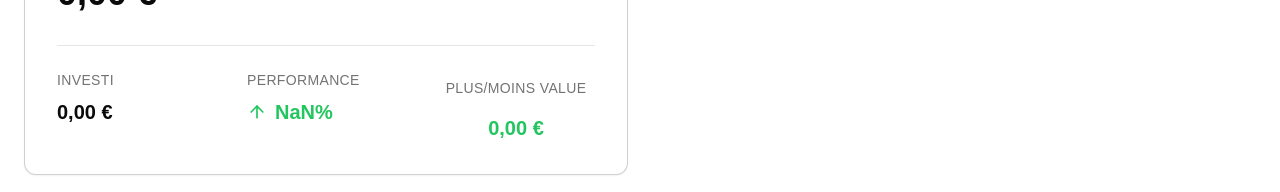
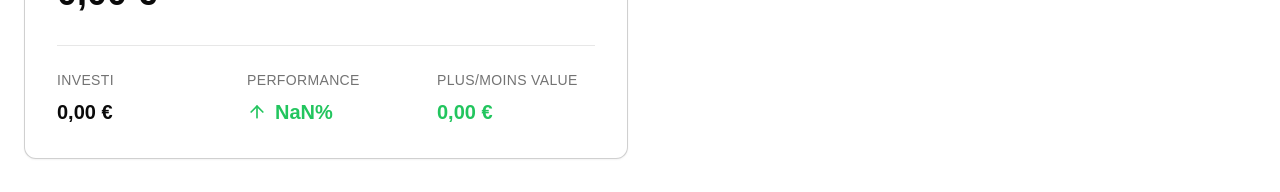
Before and after one commit to valentingnt/dashboard-invest, a Next.js app: page / in a window 1280 px wide. Shown: the part 204-396 px from the top of the page. Built offline with nearby package versions, Linux system fonts and the light colour scheme; no server answers; the database is empty.

Commit message:
fix: No class on currency wrapper

```diff
--- a/src/components/dashboard/portfolio-summary.tsx
+++ b/src/components/dashboard/portfolio-summary.tsx
@@ -45,7 +45,7 @@ export function PortfolioSummary({
                   </p>
                 </div>
               </div>
-              <div className="flex items-center gap-2 mt-2 flex-col">
+              <div>
                 <p className="text-sm font-medium text-muted-foreground uppercase tracking-wide">Plus/Moins value</p>
                 <div className="flex items-center gap-2 mt-2">
                   <p className={`text-lg sm:text-xl font-semibold ${totalProfitLoss >= 0 ? 'text-green-500' : 'text-red-500'}`}>
```
